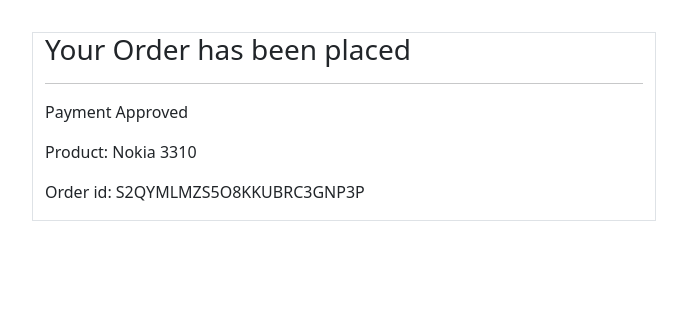
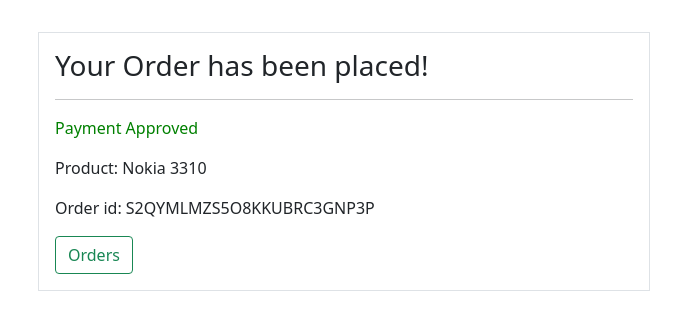
Before and after one commit to nishntr/integrate-payment-gateway, a Django app: a page that uses app/payment/templates/base.html in a window 1280 px wide. Shown: the part 56-386 px from the top of the page, without its empty margins (296-983 px from the left). Run offline with Django 3.2, Linux system fonts and the light colour scheme; a user stored in the database is signed in; data comes from the database, SQL or seed files in the repository; both versions use the stored data as it was after the commit.

Commit message:
fix navbar,status page

```diff
--- a/app/app/settings.py
+++ b/app/app/settings.py
@@ -11,7 +11,7 @@ SECRET_KEY = 'django-insecure-)^xz!w-!r$xj8l)mp+k(9wb+)%a&i9&@myej5uqwc3infi(c=o
 # SECURITY WARNING: don't run with debug turned on in production!
 DEBUG = True
 
-ALLOWED_HOSTS = ['localhost']
+ALLOWED_HOSTS = ['localhost', '192.168.0.106']
 
 
 # Application definition
--- a/app/payment/templates/base.html
+++ b/app/payment/templates/base.html
@@ -13,7 +13,7 @@
 
 <nav class="navbar navbar-expand-lg navbar-light bg-light">
   <div class="container-fluid">
-    <a class="navbar-brand" href="#">E Shopping</a>
+    <a class="navbar-brand" href="/">E Shopping</a>
     <button class="navbar-toggler" type="button" data-bs-toggle="collapse" data-bs-target="#navbarNav" aria-controls="navbarNav" aria-expanded="false" aria-label="Toggle navigation">
       <span class="navbar-toggler-icon"></span>
     </button>
@@ -51,6 +51,7 @@
     {% endblock %}
 </div>
 
+<script src="https://cdn.jsdelivr.net/npm/bootstrap@5.0.2/dist/js/bootstrap.bundle.min.js" integrity="sha384-MrcW6ZMFYlzcLA8Nl+NtUVF0sA7MsXsP1UyJoMp4YLEuNSfAP+JcXn/tWtIaxVXM" crossorigin="anonymous"></script>
 </body>
 
 {% block script %}
--- a/app/payment/templates/checkout.html
+++ b/app/payment/templates/checkout.html
@@ -2,9 +2,9 @@
 {% block body %}
 
 <div class="container">
-  <div class="row row-cols-3">
+  <div class="row justify-content-md-center">
     {% for product in products %}
-    <div class="col">
+    <div class="col-lg-4 col-md-auto mb-3">
       <div class="card" style="width: 18rem;">
         <div class="card-body">
           <img src={{product.img_url}}
--- a/app/payment/templates/status.html
+++ b/app/payment/templates/status.html
@@ -1,17 +1,25 @@
 {% extends "base.html" %}
 {% block body %}
-    <div class="container border w-50">
+<div class="row justify-content-md-center">
+    <div class="col-lg-6 col-sm-12 ">
 
-        {% if status  %}
-            <h3>Your Order has been placed</h3><hr>
-            <p>Payment Approved</p>
-        {% else %}
-            <h3>Order Failed!</h3><hr>
-            <p>Payment Failed</p>
-        {% endif %}
-        <p>Product: {{product}}</p>
+        <div class="container-fluid border p-3">
 
-        <p>Order id: {{txnid}}</p>
+            {% if status %}
+            <h3>Your Order has been placed!</h3>
+            <hr>
+            <p style="color: green;">Payment Approved</p>
+            {% else %}
+            <h3>Order Failed!</h3>
+            <hr>
+            <p style="color: red;">Payment Failed</p>
+            {% endif %}
+            <p>Product: {{product}}</p>
+
+            <p>Order id: {{txnid}}</p>
+            <a class="btn btn-outline-success" href="/orders/">Orders</a>
+        </div>
     </div>
+</div>
 
 {% endblock %}
```
Also changed, not shown: app/db.sqlite3.
